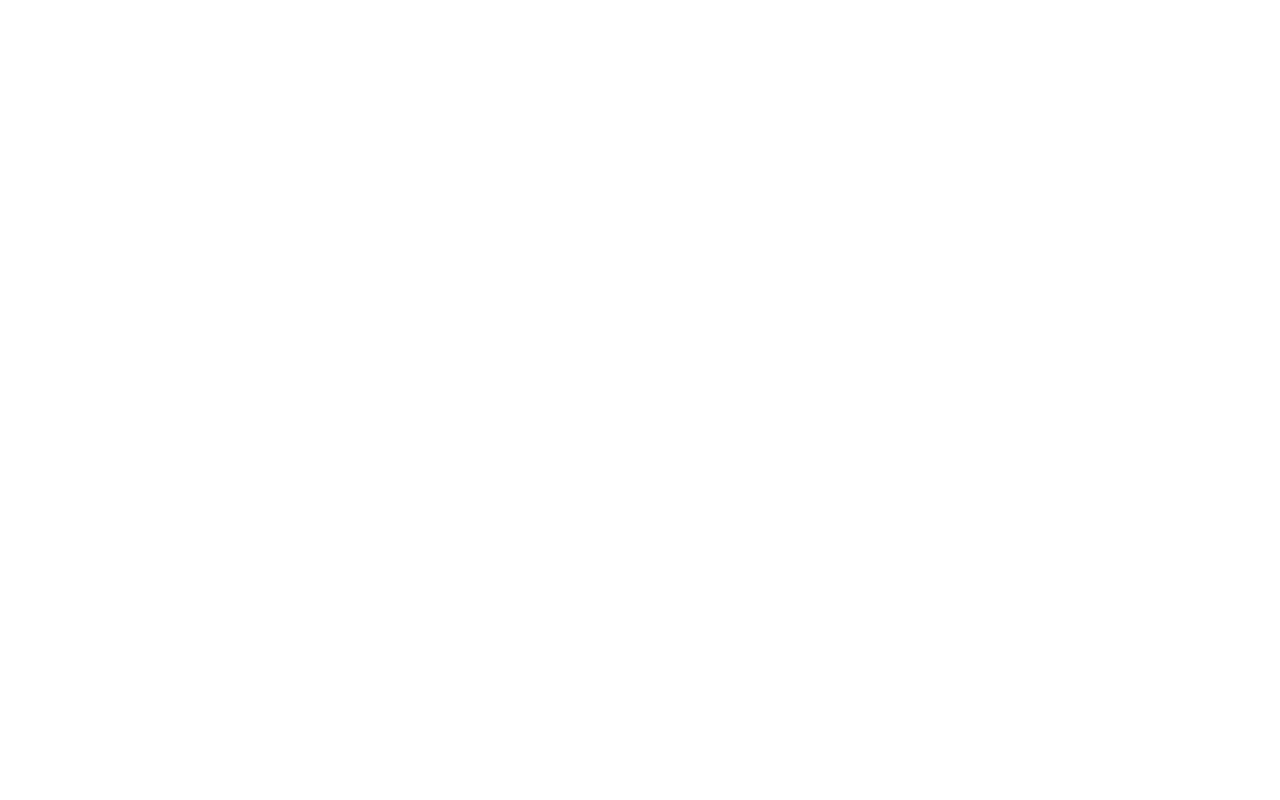
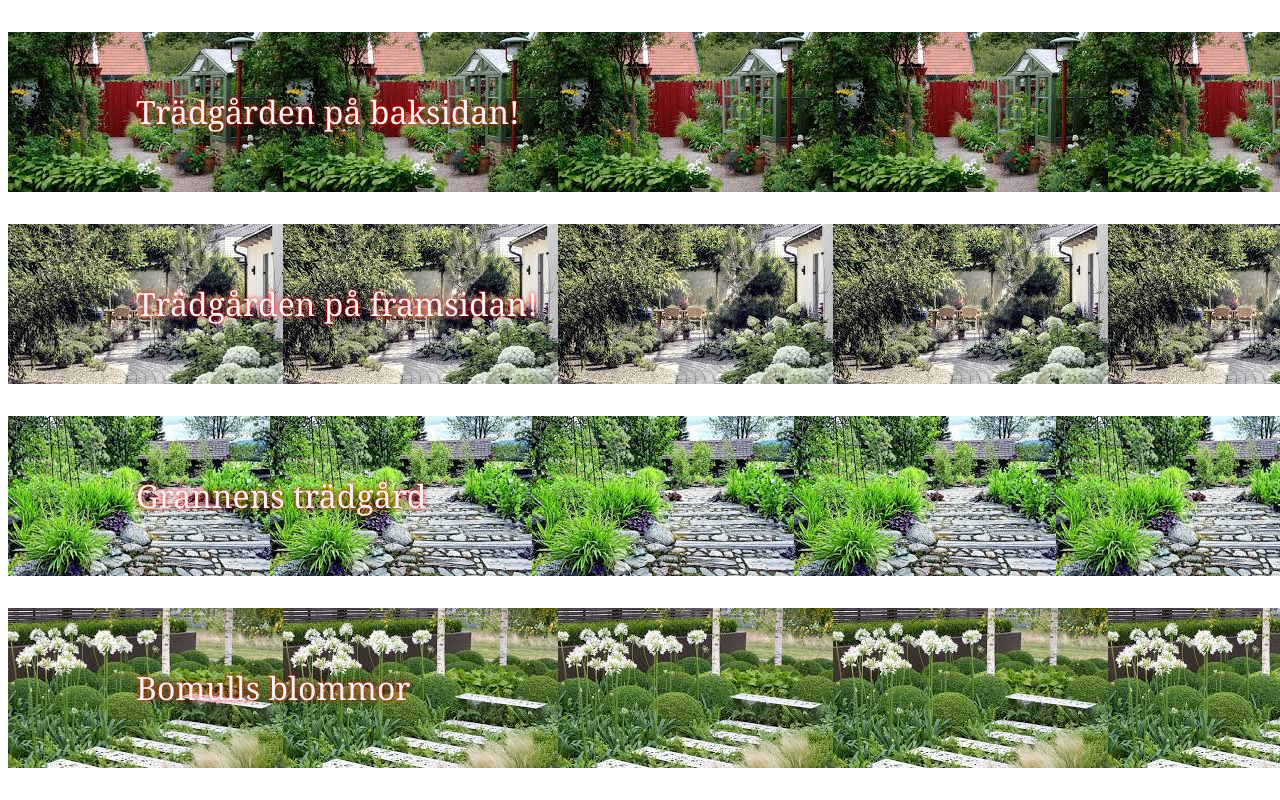
Before and after one commit to Badmondy/uppgift1_html, a plain HTML site: page index.html in a window 1280 px wide. Drawn offline with Linux system fonts and the light colour scheme.

Commit message:
Uppdaterade placering av bilder och la till text!

```diff
--- a/index.html
+++ b/index.html
@@ -4,9 +4,47 @@
     <meta charset="UTF-8">
     <meta http-equiv="X-UA-Compatible" content="IE=edge">
     <meta name="viewport" content="width=device-width, initial-scale=1.0">
-    <title>Document</title>
+    <title>Min trädgård</title>
 </head>
+<style>
+
+
+#trg1,#trg2,#trg3,#trg4{
+    width:100vw;
+    height:20vh;
+    color:rgb(243, 243, 243);
+    font-size: 2em;
+    text-align: left;
+    line-height: 10rem;
+    font-family: Georgia, 'Times New Roman', Times, serif;
+    font-style: bold;
+    text-shadow: 0px 0px 5px rgb(244, 2, 2);
+    text-indent: 10%;
+
+}
+#trg1{
+    background-image:url(tradgard1.jfif);
+background-repeat: repeat-x;
+}
+#trg2{
+    background-image:url(tradgard2.jfif);
+background-repeat: repeat-x;
+}
+#trg3{
+    background-image:url(tradgard3.jfif);
+background-repeat: repeat-x;
+}
+#trg4{
+    background-image:url(tradgard4.jfif);
+background-repeat: repeat-x;
+}
+
+</style>
 <body>
+    <p id="trg1" class="text"> Trädgården på baksidan! </p>
+    <p id="trg2" class="text"> Trädgården på framsidan!</p>
+    <p id="trg3" class="text"> Grannens trädgård</p>
+    <p id="trg4" class="text"> Bomulls blommor</p>
 
 </body>
 </html>
```
